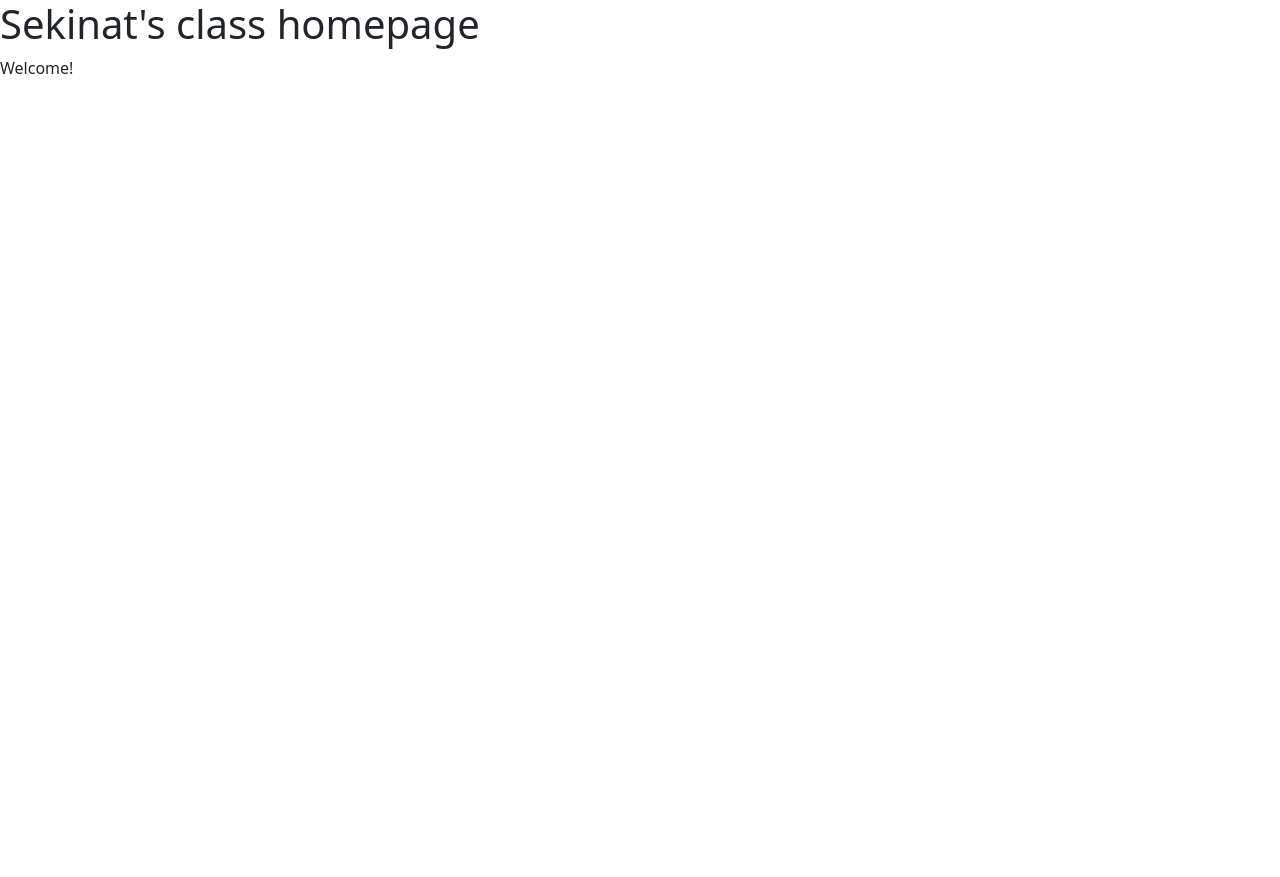
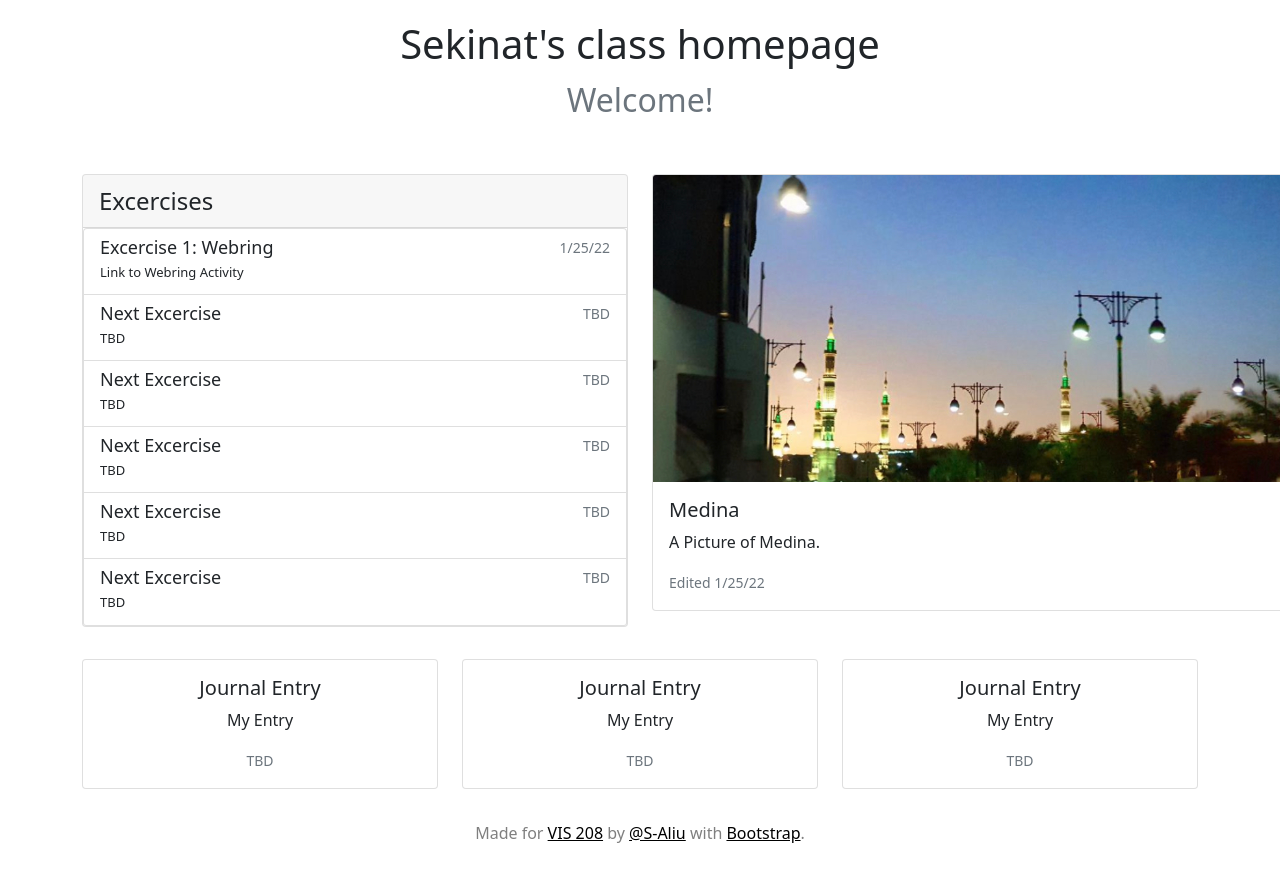
Before and after one commit to S-Aliu/VIS-208-Project-1, a plain HTML site: page index.html in a window 1280 px wide. Before the commit the page ends 800 px from the top, so only its background shows below. Drawn offline with nearby package versions, Linux system fonts and the light colour scheme.

Commit message:
feat: reformat Home page with Bootstrap

```diff
--- a/index.html
+++ b/index.html
@@ -1,4 +1,3 @@
-
 <!DOCTYPE html>
 <html>
 
@@ -8,15 +7,150 @@
   <meta name="viewport" content="width=device-width, initial-scale=1.0, maximum-scale=1.0">
   <link rel="stylesheet" href="https://cdn.jsdelivr.net/npm/bootstrap@5.1.3/dist/css/bootstrap.min.css" integrity="sha384-1BmE4kWBq78iYhFldvKuhfTAU6auU8tT94WrHftjDbrCEXSU1oBoqyl2QvZ6jIW3" crossorigin="anonymous">
 </head>
+<!--
+<div class="container" style="margin-top: 1rem;">
+  <header class="mb-auto">
+    <div>
+      <nav class="nav nav-masthead justify-content-center float-md-start">
+      <a class="nav-link"  href="index.html" style="font-size: x-large;">Home</a>
+      <a class="nav-link"  href="webring.html" style="font-size: x-large;">Webring</a>
+    </nav>
+    </div>
+  </header>
+</div> -->
+<body>
+  <section class="jumbotron text-center">
+    <div class="container">
+      <!-- Welcome -->
+      <h1 class="jumbotron-heading text-center" style="padding-top: 20px;">Sekinat's class homepage</h1>
+      <p class="lead text-muted" style="margin-bottom: 50px;font-size: xx-large;"> Welcome! </p>
+    </div>
+  </section>
+  <div class="container">
+    <!-- first row -->
+    <div class="row">
+      <!-- Left column  -->
+      <div class="col-md-6">
+        <!-- Excercises -->
+        <div class="card">
+          <div class="card-header" style="font-size: x-large;">Excercises</div>
 
-<body>
+          <div class="list-group">
 
-  <h1>Sekinat's class homepage</h1>
+            <a href="webring.html" class="list-group-item list-group-item-action flex-column align-items-start">
+              <div class="d-flex w-100 justify-content-between">
+                <h5 class="mb-1" style="font-size: large;">Excercise 1: Webring</h5>
+                <small class="text-muted">1/25/22</small>
+              </div>
+              <p class="mb-1" style="font-size: small;">Link to Webring Activity</p>
+            </a>
 
-  <p>
-    Welcome!
-  </p>
+            <a href="#" class="list-group-item list-group-item-action flex-column align-items-start">
+              <div class="d-flex w-100 justify-content-between">
+                <h5 class="mb-1" style="font-size: large;">Next Excercise</h5>
+                <small class="text-muted">TBD</small>
+              </div>
+              <p class="mb-1" style="font-size: small;">TBD</p>
+            </a>
+
+            <a href="#" class="list-group-item list-group-item-action flex-column align-items-start">
+              <div class="d-flex w-100 justify-content-between">
+                <h5 class="mb-1" style="font-size: large;">Next Excercise</h5>
+                <small class="text-muted">TBD</small>
+              </div>
+              <p class="mb-1" style="font-size: small;">TBD</p>
+            </a>
+
+
+            <a href="#" class="list-group-item list-group-item-action flex-column align-items-start">
+              <div class="d-flex w-100 justify-content-between">
+                <h5 class="mb-1" style="font-size: large;">Next Excercise</h5>
+                <small class="text-muted">TBD</small>
+              </div>
+              <p class="mb-1" style="font-size: small;">TBD</p>
+            </a>
+
+
+            <a href="#" class="list-group-item list-group-item-action flex-column align-items-start">
+              <div class="d-flex w-100 justify-content-between">
+                <h5 class="mb-1" style="font-size: large;">Next Excercise</h5>
+                <small class="text-muted">TBD</small>
+              </div>
+              <p class="mb-1" style="font-size: small;">TBD</p>
+            </a>
+
+            <a href="#" class="list-group-item list-group-item-action flex-column align-items-start">
+              <div class="d-flex w-100 justify-content-between">
+                <h5 class="mb-1" style="font-size: large;">Next Excercise</h5>
+                <small class="text-muted">TBD</small>
+              </div>
+              <p class="mb-1" style="font-size: small;">TBD</p>
+            </a>
+
+
+          </div>
+        </div>
+      </div>
+      <!-- Right Column -->
+      <div class="col-md-5">
+        <div class="card mb-3" style="width: 39.7rem;">
+          <img class="card-img-top" src="first_img.jpeg" alt="Medina">
+          <div class="card-body">
+            <h5 class="card-title">Medina</h5>
+            <p class="card-text">A Picture of Medina.</p>
+            <p class="card-text"><small class="text-muted" style="margin-top: 32px;">Edited 1/25/22</small></p>
+          </div>
+        </div>
+      </div>
+      <div class="col-md-1"></div>
+    </div>
+
+    <!-- second row -->
+    <div class="row" style="margin-top: 2rem;">
+      <div class="col-md-4">
+        <div class="card text-center">
+          <div class="card-body">
+            <h5 class="card-title">Journal Entry</h5>
+            <p class="card-text">My Entry</p>
+            <p class="card-text"><small class="text-muted"> TBD</small></p>
+          </div>
+          </div>
+        </div>
+      <div class="col-md-4">
+        <div class="card text-center">
+          <div class="card-body">
+            <h5 class="card-title">Journal Entry</h5>
+            <p class="card-text">My Entry</p>
+            <p class="card-text"><small class="text-muted"> TBD</small></p>
+          </div>
+        </div>
+      </div>
+      <div class="col-md-4">
+        <div class="card text-center">
+          <div class="card-body">
+            <h5 class="card-title">Journal Entry</h5>
+            <p class="card-text">My Entry</p>
+            <p class="card-text"><small class="text-muted"> TBD</small></p>
+          </div>
+        </div>
+      </div>
+    </div>
+    <footer class="mt-auto text-black-50 text-center">
+      <p style="margin-top: 2rem;margin-bottom: 2rem;">
+        Made for <a href="https://veryinteractive.net/link/index.html" class = "text-black">VIS 208</a> by <a href="https://github.com/S-Aliu" class="text-black">@S-Aliu</a> with <a href="https://getbootstrap.com/" class="text-black">Bootstrap</a>.
+      </p>
+    </footer>
+
+  </div>
+
+  <!-- <footer class="footer text-center" style="position: absolute;bottom: 0; width: 100%; height: 60px;line-height: 60px; background-color: #f5f5f5;">
+    <div class="container">
+      <span class="text-muted"> Made by Sekinat using Bootstrap </span>
+    </div>
+  </footer> -->
+
 
 </body>
 
+
 </html>
```
